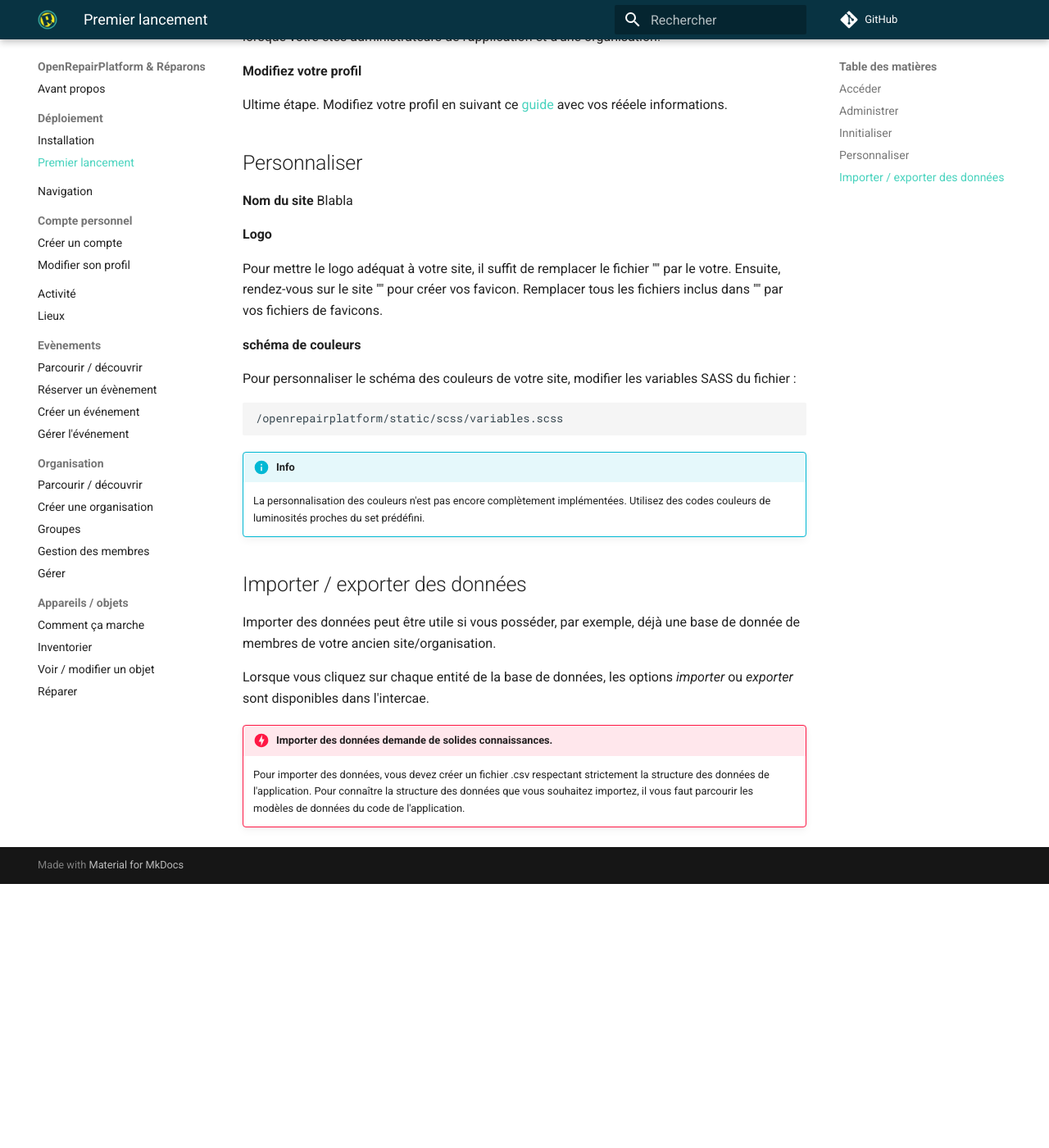
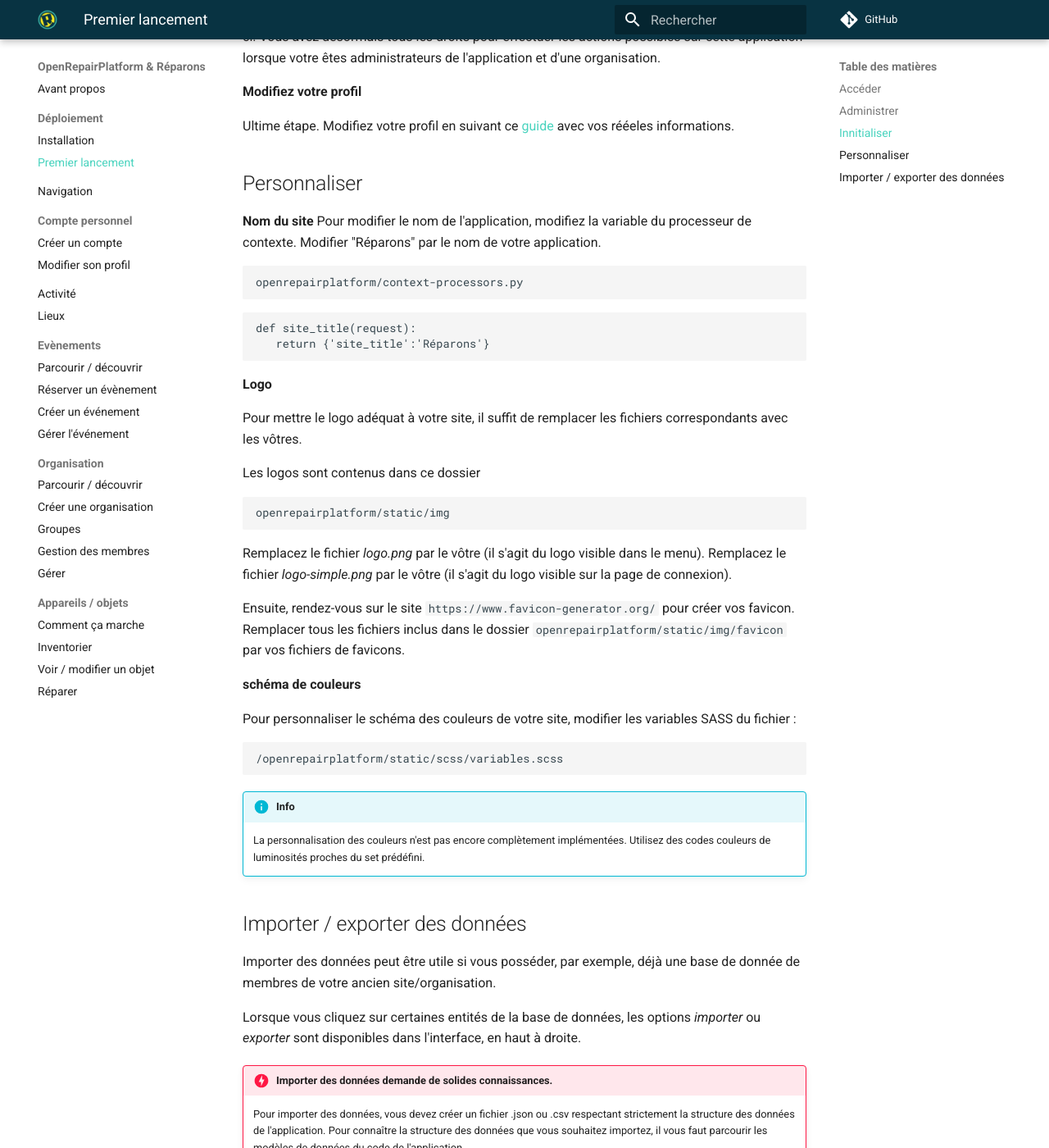
Before and after one commit to AtelierSoude/OpenRepairPlatform-docmentation, an MkDocs documentation site: the page built from docs/deploiement/first-lauch.md, in a window 1280 px wide and 1400 px high, scrolled down 1809 px. Shown: the whole window at 82% size. Built offline with MkDocs 1.6.1 and Material for MkDocs 9.7.7, drawn with Linux system fonts in a browser that asks for light colours; nearby versions of some CDN libraries; comment, search, counter and statistics services are not loaded; before the commit the page ends 2887 px from its top, so only the background shows below that; some of the changed text lies outside the part shown.

Commit message:
documentizing personnalization

````diff
--- a/docs/deploiement/first-lauch.md
+++ b/docs/deploiement/first-lauch.md
@@ -78,18 +78,37 @@ Lorsque vous crééz cette organisation, vous devenez automatiquement administra
 
 **Modifiez votre profil**
 
-Ultime étape. Modifiez votre profil en suivant ce [guide](../account/profil.md) avec vos rééele informations.
+Ultime étape. Modifiez votre profil en suivant ce [guide](../account/profil.md) avec vos rééeles informations.
 
 
 ## Personnaliser
 
 **Nom du site**
-Blabla
+Pour modifier le nom de l'application, modifiez la variable du processeur de contexte. Modifier "Réparons" par le nom de votre application.
+
+```
+openrepairplatform/context-processors.py
+```
+
+```
+def site_title(request):
+   return {'site_title':'Réparons'}
+```
 
 **Logo**
 
-Pour mettre le logo adéquat à votre site, il suffit de remplacer le fichier "" par le votre.
-Ensuite, rendez-vous sur le site "" pour créer vos favicon. Remplacer tous les fichiers inclus dans "" par vos fichiers de favicons.
+Pour mettre le logo adéquat à votre site, il suffit de remplacer les fichiers correspondants avec les vôtres.
+
+Les logos sont contenus dans ce dossier
+```
+openrepairplatform/static/img
+```
+
+Remplacez le fichier *logo.png* par le vôtre (il s'agit du logo visible dans le menu).
+Remplacez le fichier *logo-simple.png* par le vôtre (il s'agit du logo visible sur la page de connexion).
+
+Ensuite, rendez-vous sur le site ```https://www.favicon-generator.org/``` pour créer vos favicon.
+Remplacer tous les fichiers inclus dans le dossier ```openrepairplatform/static/img/favicon``` par vos fichiers de favicons.
 
 **schéma de couleurs**
 
@@ -106,8 +125,8 @@ Pour personnaliser le schéma des couleurs de votre site, modifier les variables
 
 Importer des données peut être utile si vous posséder, par exemple, déjà une base de donnée de membres de votre ancien site/organisation.
 
-Lorsque vous cliquez sur chaque entité de la base de données, les options *importer* ou *exporter* sont disponibles dans l'intercae.
+Lorsque vous cliquez sur certaines entités de la base de données, les options *importer* ou *exporter* sont disponibles dans l'interface, en haut à droite.
 
 !!! danger "Importer des données demande de solides connaissances."
-    Pour importer des données, vous devez créer un fichier .csv respectant strictement la structure des données de l'application.
+    Pour importer des données, vous devez créer un fichier .json ou .csv respectant strictement la structure des données de l'application.
     Pour connaître la structure des données que vous souhaitez importez, il vous faut parcourir les modèles de données du code de l'application.
````
Also changed, not shown: other parts of docs/deploiement/first-lauch.md (+1 -1 lines), docs/assets/organization-groups.png (added).
